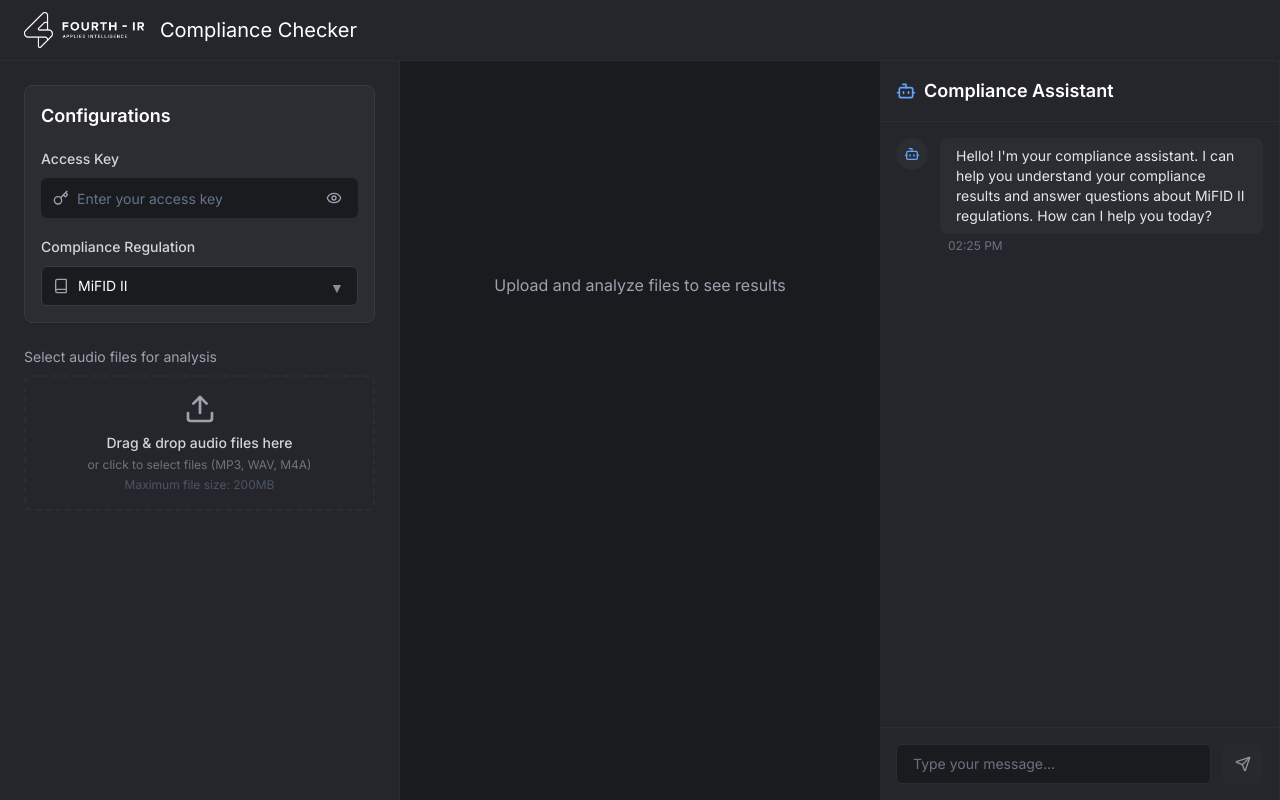
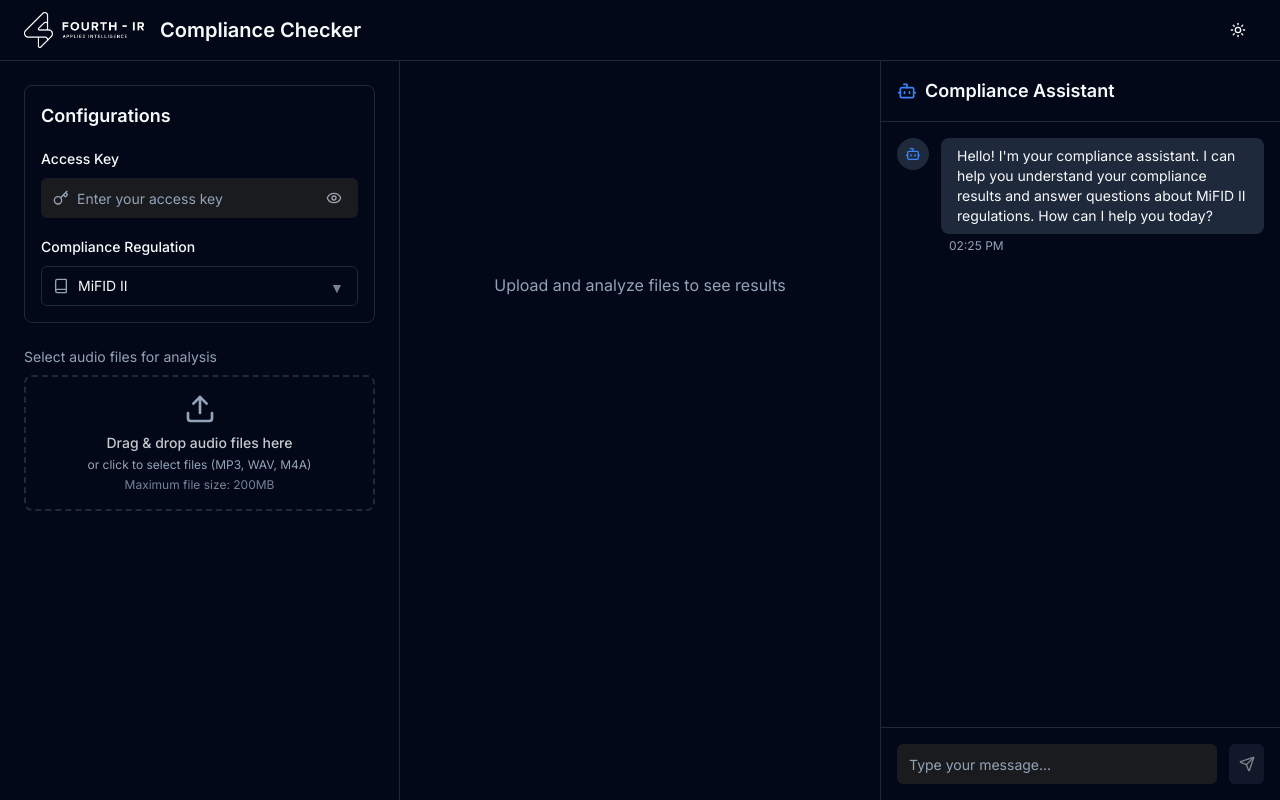
Before and after one commit to sage9705/compliance-checker-frontend, a Next.js app: page / in a window 1280 px wide. Built offline with nearby package versions, Linux system fonts and the light colour scheme.

Commit message:
implement theme toggling

```diff
--- a/app/globals.css
+++ b/app/globals.css
@@ -13,16 +13,16 @@
     --popover: 0 0% 100%;
     --popover-foreground: 222.2 84% 4.9%;
 
-    --primary: 221.2 83.2% 53.3%;
-    --primary-foreground: 210 40% 98%;
+    --primary: 265 89% 78%;
+    --primary-foreground: 0 0% 100%;
 
-    --secondary: 210 40% 96.1%;
+    --secondary: 0 0% 96%;
     --secondary-foreground: 222.2 47.4% 11.2%;
 
     --muted: 210 40% 96.1%;
     --muted-foreground: 215.4 16.3% 46.9%;
 
-    --accent: 210 40% 96.1%;
+    --accent: 265 89% 98%;
     --accent-foreground: 222.2 47.4% 11.2%;
 
     --destructive: 0 84.2% 60.2%;
@@ -30,8 +30,12 @@
 
     --border: 214.3 31.8% 91.4%;
     --input: 214.3 31.8% 91.4%;
-    --ring: 221.2 83.2% 53.3%;
+    --ring: 265 89% 78%;
+
     --radius: 0.5rem;
+
+    --gradient-start: 255 192 203;
+    --gradient-end: 147 51 234;
   }
 
   .dark {
@@ -65,11 +69,15 @@
   }
 }
 
+.gradient-bg {
+  @apply bg-gradient-to-r from-purple-600 to-blue-500;
+}
+
 @layer base {
   * {
-    @apply border-neutral-200;
+    @apply border-border;
   }
   body {
-    @apply bg-background text-foreground;
+    @apply bg-background text-foreground transition-colors duration-300;
   }
 }
--- a/app/layout.tsx
+++ b/app/layout.tsx
@@ -1,5 +1,6 @@
 import './globals.css';
 import { Inter } from 'next/font/google';
+import { ThemeProvider } from 'next-themes';
 
 const inter = Inter({ subsets: ['latin'] });
 
@@ -14,9 +15,16 @@ export default function RootLayout({
   children: React.ReactNode;
 }) {
   return (
-    <html lang="en" className="h-full">
-      <body className={`${inter.className} h-full bg-[#1A1B1E] text-white antialiased`}>
-        {children}
+    <html lang="en" suppressHydrationWarning>
+      <body className={`${inter.className} h-full antialiased`}>
+        <ThemeProvider
+          attribute="class"
+          defaultTheme="dark"
+          enableSystem={false}
+          disableTransitionOnChange
+        >
+          {children}
+        </ThemeProvider>
       </body>
     </html>
   );
--- a/app/page.tsx
+++ b/app/page.tsx
@@ -15,6 +15,8 @@ import { Input } from '@/components/ui/input';
 import { Select, SelectContent, SelectItem, SelectTrigger, SelectValue } from '@/components/ui/select';
 import { Card, CardContent } from '@/components/ui/card';
 import Image from "next/image"
+import { ThemeToggle } from '@/components/ThemeToggle';
+import { useTheme } from 'next-themes';
 
 interface ComplianceData {
   status: string;
@@ -44,6 +46,7 @@ const COMPLIANCE_REGULATIONS = [
 ];
 
 export default function Home() {
+  const { theme } = useTheme();
   const [files, setFiles] = useState<FileWithPath[]>([]);
   const [results, setResults] = useState<TranscriptionResult[]>([]);
   const [processing, setProcessing] = useState(false);
@@ -189,34 +192,33 @@ export default function Home() {
   };
 
   return (
-    <div className="h-screen flex flex-col bg-[#25262B] text-white">
+    <div className="h-screen flex flex-col bg-background text-foreground">
       {/* Top Navigation */}
-      <nav className="bg-[#25262B] border-b border-[#2C2D32] px-4 sm:px-6 py-3 flex items-center space-x-4">
-        <Image
-          src="/4th-IR_white_Horizontal.png"
-          alt="Fourth IR Logo"
-          width={120}
-          height={80}
-        />
-        <h1 className="text-xl text-white">Compliance Checker</h1>
+      <nav className="bg-card border-b border-border px-4 sm:px-6 py-3 flex items-center justify-between">
+        <div className="flex items-center space-x-4">
+          <Image
+            src={theme === 'dark' ? "/4th-IR_white_Horizontal.png" : "/4th-IR_Horizontal.png"}
+            alt="Fourth IR Logo"
+            width={120}
+            height={80}
+          />
+          <h1 className="text-xl font-semibold">Compliance Checker</h1>
+        </div>
+        <ThemeToggle />
       </nav>
-
-
 
       {/* Main Content */}
       <div className="flex flex-col lg:flex-row flex-1 overflow-hidden">
-
         {/* Left Panel - File Selection */}
-        <div className="w-full lg:w-[400px] flex-none border-b lg:border-b-0 lg:border-r border-[#2C2D32] bg-[#25262B]">
-
+        <div className="w-full lg:w-[400px] flex-none border-b lg:border-b-0 lg:border-r border-border bg-card">
           <div className="p-4 sm:p-6 space-y-6">
-            <Card className="bg-[#2C2D32] border-[#383A3F]">
+            <Card>
               <CardContent className="p-4 space-y-4">
-                <h2 className="text-lg text-white font-semibold">Configurations</h2>
+                <h2 className="text-lg font-semibold">Configurations</h2>
 
                 <div className="space-y-4">
                   <div className="space-y-2">
-                    <label className="text-sm font-medium text-gray-300">
+                    <label className="text-sm font-medium">
                       Access Key
                     </label>
                     <div className="relative">
@@ -224,36 +226,35 @@ export default function Home() {
                         type="password"
                         value={accessKey}
                         onChange={(e) => setAccessKey(e.target.value)}
-                        className="bg-[#1A1B1E] border-[#383A3F] text-white pl-9"
+                        className="pl-9"
                         placeholder="Enter your access key"
                         showPasswordToggle={true}
                       />
-                      <Key className="w-4 h-4 absolute left-3 top-1/2 -translate-y-1/2 text-gray-400" />
+                      <Key className="w-4 h-4 absolute left-3 top-1/2 -translate-y-1/2 text-muted-foreground" />
                     </div>
                   </div>
 
                   <div className="space-y-2">
-                    <label className="text-sm font-medium text-gray-300">
+                    <label className="text-sm font-medium">
                       Compliance Regulation
                     </label>
                     <div className="relative">
                       <Select value={regulation} onValueChange={setRegulation}>
-                        <SelectTrigger className="w-full bg-[#1A1B1E] border-[#383A3F] text-white pl-9">
+                        <SelectTrigger className="w-full pl-9">
                           <SelectValue />
                         </SelectTrigger>
-                        <SelectContent className="bg-[#2C2D32] border-[#383A3F]">
+                        <SelectContent>
                           {COMPLIANCE_REGULATIONS.map((reg) => (
                             <SelectItem
                               key={reg.value}
                               value={reg.value}
-                              className="text-white hover:bg-[#383A3F] focus:bg-[#383A3F]"
                             >
                               {reg.label}
                             </SelectItem>
                           ))}
                         </SelectContent>
                       </Select>
-                      <Book className="w-4 h-4 absolute left-3 top-1/2 -translate-y-1/2 text-gray-400" />
+                      <Book className="w-4 h-4 absolute left-3 top-1/2 -translate-y-1/2 text-muted-foreground" />
                     </div>
                   </div>
                 </div>
@@ -261,7 +262,7 @@ export default function Home() {
             </Card>
 
             <div className="space-y-2">
-              <p className="text-sm text-gray-400">
+              <p className="text-sm text-muted-foreground">
                 Select audio files for analysis
               </p>
 
@@ -272,15 +273,15 @@ export default function Home() {
 
             {files.length > 0 && (
               <div className="space-y-4">
-                <Card className="bg-[#2C2D32] border-[#383A3F]">
+                <Card>
                   <CardContent className="p-4">
                     <h3 className="text-sm font-medium mb-2">Selected Files</h3>
                     <div className="space-y-2">
                       {files.map((file, index) => (
                         <div key={index} className="flex items-center text-sm">
-                          <FileText className="w-4 h-4 mr-2 text-blue-400" />
+                          <FileText className="w-4 h-4 mr-2 text-primary" />
                           <span className="truncate flex-1">{file.name}</span>
-                          <span className="text-gray-400 ml-2">
+                          <span className="text-muted-foreground ml-2">
                             {formatFileSize(file.size / 1024)}
                           </span>
                         </div>
@@ -292,7 +293,7 @@ export default function Home() {
                 <Button
                   onClick={processFiles}
                   disabled={processing}
-                  className="w-full truncate bg-blue-600 hover:bg-blue-700"
+                  className="w-full truncate"
                 >
                   {processing
                     ? `Processing...`
@@ -302,7 +303,7 @@ export default function Home() {
                 {processing && (
                   <div>
                     <Progress value={progress} className="mb-2" />
-                    <p className="text-sm text-center text-gray-400">
+                    <p className="text-sm text-center text-muted-foreground">
                       {Math.round(progress)}% Complete
                       {currentFile && (
                         <span className="block text-xs mt-1">
@@ -318,12 +319,12 @@ export default function Home() {
         </div>
 
         {/* Right Panel - Results */}
-        <div className="flex-1 bg-[#1A1B1E] overflow-y-auto">
+        <div className="flex-1 bg-background overflow-y-auto">
           <div className="p-4 sm:p-6">
             {errors.length > 0 && (
               <div className="space-y-2 mb-6">
                 {errors.map((error, index) => (
-                  <Alert key={index} variant="destructive" className="bg-red-900/20 border-red-900">
+                  <Alert key={index} variant="destructive">
                     <AlertDescription>
                       <div className="font-medium">{error.fileName}</div>
                       <div className="text-sm">{error.error}</div>
@@ -345,7 +346,8 @@ export default function Home() {
                   <Button
                     onClick={downloadCSV}
                     disabled={processing}
-                    className="w-full sm:w-auto bg-[#2C2D32] hover:bg-[#383A3F] text-gray-300 border-none transition-colors"
+                    variant="outline"
+                    className="w-full sm:w-auto"
                   >
                     <Download className="w-4 h-4 mr-2" />
                     Export Results
@@ -355,7 +357,7 @@ export default function Home() {
                 <div className="space-y-4">
                   {results.map((result, index) => (
                     <ErrorBoundary key={`${result.filename}-${index}`}>
-                      <ComplianceResult result={result} darkMode />
+                      <ComplianceResult result={result} />
                     </ErrorBoundary>
                   ))}
                 </div>
@@ -363,7 +365,7 @@ export default function Home() {
             )}
 
             {!results.length && !errors.length && (
-              <div className="flex items-center justify-center min-h-[200px] lg:min-h-[400px] text-gray-400">
+              <div className="flex items-center justify-center min-h-[200px] lg:min-h-[400px] text-muted-foreground">
                 <p>Upload and analyze files to see results</p>
               </div>
             )}
@@ -371,7 +373,7 @@ export default function Home() {
         </div>
 
         {/* Chat Interface */}
-        <div className="w-full lg:w-[400px] flex-none border-b lg:border-b-0 lg:border-r border-[#2C2D32] bg-[#25262B]">
+        <div className="w-full lg:w-[400px] flex-none border-b lg:border-b-0 lg:border-l border-border bg-card">
           <ChatInterface />
         </div>
       </div>
--- a/components/ChatInterface.tsx
+++ b/components/ChatInterface.tsx
@@ -1,6 +1,8 @@
 import React, { useState, useRef, useEffect } from 'react';
 import { Button } from '@/components/ui/button';
 import { Send, Bot, User, Loader2 } from 'lucide-react';
+import { cn } from '@/lib/utils';
+import { Input } from '@/components/ui/input';
 
 interface Message {
     content: string;
@@ -68,40 +70,48 @@ const ChatInterface = () => {
     return (
         <div className="flex flex-col h-full">
             {/* Header */}
-            <div className="border-b border-[#2C2D32] p-4">
+            <div className="border-b border-border p-4 bg-card">
                 <div className="flex items-center gap-2">
-                    <Bot className="h-5 w-5 text-blue-400" />
-                    <h2 className="text-lg font-semibold text-white">Compliance Assistant</h2>
+                    <Bot className="h-5 w-5 text-primary" />
+                    <h2 className="text-lg font-semibold">Compliance Assistant</h2>
                 </div>
             </div>
 
             {/* Messages Area */}
-            <div className="flex-1 overflow-y-auto">
+            <div className="flex-1 overflow-y-auto bg-background">
                 <div className="space-y-6 p-4">
                     {messages.map((message, index) => (
                         <div
                             key={index}
-                            className={`flex items-start gap-3 ${message.role === 'user' ? 'flex-row-reverse' : ''
-                                }`}
+                            className={cn(
+                                "flex items-start gap-3",
+                                message.role === 'user' && "flex-row-reverse"
+                            )}
                         >
-                            <div className={`flex h-8 w-8 shrink-0 select-none items-center justify-center rounded-full ${message.role === 'user'
-                                ? 'bg-blue-600'
-                                : 'bg-[#2C2D32]'
-                                }`}>
+                            <div className={cn(
+                                "flex h-8 w-8 shrink-0 select-none items-center justify-center rounded-full",
+                                message.role === 'user'
+                                    ? "bg-primary text-primary-foreground"
+                                    : "bg-muted text-primary"
+                            )}>
                                 {message.role === 'user'
-                                    ? <User className="h-4 w-4 text-white" />
-                                    : <Bot className="h-4 w-4 text-blue-400" />
+                                    ? <User className="h-4 w-4" />
+                                    : <Bot className="h-4 w-4" />
                                 }
                             </div>
-                            <div className={`flex flex-col gap-1 ${message.role === 'user' ? 'items-end' : ''
-                                }`}>
-                                <div className={`rounded-lg px-4 py-2 text-sm max-w-[100%] ${message.role === 'user'
-                                    ? 'bg-blue-600 text-white'
-                                    : 'bg-[#2C2D32] text-gray-200'
-                                    }`}>
+                            <div className={cn(
+                                "flex flex-col gap-1",
+                                message.role === 'user' && "items-end"
+                            )}>
+                                <div className={cn(
+                                    "rounded-lg px-4 py-2 text-sm max-w-[100%]",
+                                    message.role === 'user'
+                                        ? "bg-primary text-primary-foreground"
+                                        : "bg-muted text-foreground"
+                                )}>
                                     {message.content}
                                 </div>
-                                <span className="text-xs text-gray-500 px-2">
+                                <span className="text-xs text-muted-foreground px-2">
                                     {message.timestamp.toLocaleTimeString([], {
                                         hour: '2-digit',
                                         minute: '2-digit'
@@ -112,11 +122,11 @@ const ChatInterface = () => {
                     ))}
                     {isLoading && (
                         <div className="flex items-start gap-3">
-                            <div className="flex h-8 w-8 shrink-0 items-center justify-center rounded-full bg-[#2C2D32]">
-                                <Bot className="h-4 w-4 text-blue-400" />
+                            <div className="flex h-8 w-8 shrink-0 items-center justify-center rounded-full bg-muted">
+                                <Bot className="h-4 w-4 text-primary" />
                             </div>
-                            <div className="flex items-center gap-2 rounded-lg bg-[#2C2D32] px-4 py-2 text-sm text-gray-200">
-                                <Loader2 className="h-4 w-4 animate-spin text-blue-400" />
+                            <div className="flex items-center gap-2 rounded-lg bg-muted px-4 py-2 text-sm text-foreground">
+                                <Loader2 className="h-4 w-4 animate-spin text-primary" />
                                 <span>Thinking...</span>
                             </div>
                         </div>
@@ -126,22 +136,21 @@ const ChatInterface = () => {
             </div>
 
             {/* Input Area */}
-            <div className="border-t border-[#2C2D32] p-4">
+            <div className="border-t border-border p-4 bg-card">
                 <form onSubmit={handleSubmit} className="flex gap-3">
-                    <input
+                    <Input
                         type="text"
                         value={inputMessage}
                         onChange={(e) => setInputMessage(e.target.value)}
                         placeholder="Type your message..."
-                        className="flex-1 rounded-md bg-[#1A1B1E] border border-[#2C2D32] px-4 py-2 text-sm text-white
-                                 placeholder:text-gray-500 focus:outline-none focus:ring-1 focus:ring-blue-500"
+                        className="flex-1"
                         disabled={isLoading}
                     />
                     <Button
                         type="submit"
                         disabled={isLoading || !inputMessage.trim()}
                         size="icon"
-                        className="bg-[#2C2D32] hover:bg-[#383A3F] text-white"
+                        variant="secondary"
                     >
                         {isLoading ? (
                             <Loader2 className="h-4 w-4 animate-spin" />
--- a/components/FileUpload.tsx
+++ b/components/FileUpload.tsx
@@ -37,26 +37,27 @@ const FileUpload: React.FC<FileUploadProps> = ({
                 <div
                     {...getRootProps()}
                     className={`border-2 border-dashed rounded-lg p-4 text-center cursor-pointer transition-colors
-                    ${isDragActive
-                            ? 'border-blue-500 bg-blue-500/10'
-                            : 'border-[#2C2D32] hover:border-blue-500/50'}`}
+                        ${isDragActive
+                            ? 'border-primary bg-primary/10'
+                            : 'border-border hover:border-primary/50'
+                        } dark:border-opacity-40`}
                 >
                     <input {...getInputProps()} />
-                    <Upload className="w-8 h-8 mx-auto mb-2 text-gray-400" />
-                    <p className="text-sm font-medium text-gray-300">
+                    <Upload className="w-8 h-8 mx-auto mb-2 text-muted-foreground" />
+                    <p className="text-sm font-medium text-foreground/80">
                         {isDragActive ? 'Drop the files here' : 'Drag & drop audio files here'}
                     </p>
-                    <p className="mt-1 text-xs text-gray-500">
+                    <p className="mt-1 text-xs text-muted-foreground">
                         or click to select files (MP3, WAV, M4A)
                     </p>
-                    <p className="mt-1 text-xs text-gray-600">
+                    <p className="mt-1 text-xs text-muted-foreground/80">
                         Maximum file size: {Math.round(maxSize / 1024 / 1024)}MB
                     </p>
                 </div>
 
                 {fileRejections.length > 0 && (
                     <ErrorBoundary>
-                        <Alert variant="destructive" className="mt-4 bg-red-900/20 border-red-900">
+                        <Alert variant="destructive" className="mt-4">
                             <AlertCircle className="h-4 w-4" />
                             <AlertDescription>
                                 {fileRejections.map(({ file, errors }: FileRejection) => (
--- /dev/null
+++ b/components/ThemeProvider.tsx
@@ -0,0 +1,62 @@
+import * as React from "react"
+import { createContext, useContext, useEffect, useState } from "react"
+
+type Theme = "dark" | "light"
+
+type ThemeProviderProps = {
+    children: React.ReactNode
+    defaultTheme?: Theme
+    storageKey?: string
+}
+
+type ThemeProviderState = {
+    theme: Theme
+    setTheme: (theme: Theme) => void
+}
+
+const initialState: ThemeProviderState = {
+    theme: "dark",
+    setTheme: () => null,
+}
+
+const ThemeProviderContext = createContext<ThemeProviderState>(initialState)
+
+export function ThemeProvider({
+    children,
+    defaultTheme = "dark",
+    storageKey = "ui-theme",
+    ...props
+}: ThemeProviderProps) {
+    const [theme, setTheme] = useState<Theme>(
+        () => (localStorage.getItem(storageKey) as Theme) || defaultTheme
+    )
+
+    useEffect(() => {
+        const root = window.document.documentElement
+        root.classList.remove("light", "dark")
+        root.classList.add(theme)
+        localStorage.setItem(storageKey, theme)
+    }, [theme, storageKey])
+
+    const value = {
+        theme,
+        setTheme: (theme: Theme) => {
+            setTheme(theme)
+        },
+    }
+
+    return (
+        <ThemeProviderContext.Provider {...props} value={value}>
+            {children}
+        </ThemeProviderContext.Provider>
+    )
+}
+
+export const useTheme = () => {
+    const context = useContext(ThemeProviderContext)
+
+    if (context === undefined)
+        throw new Error("useTheme must be used within a ThemeProvider")
+
+    return context
+}
--- /dev/null
+++ b/components/ThemeToggle.tsx
@@ -0,0 +1,23 @@
+"use client"
+
+import * as React from "react"
+import { Moon, Sun } from "lucide-react"
+import { useTheme } from "next-themes"
+import { Button } from "@/components/ui/button"
+
+export function ThemeToggle() {
+    const { theme, setTheme } = useTheme()
+
+    return (
+        <Button
+            variant="ghost"
+            size="icon"
+            onClick={() => setTheme(theme === "light" ? "dark" : "light")}
+            className="relative h-9 w-9"
+        >
+            <Sun className="h-4 w-4 rotate-0 scale-100 transition-all dark:-rotate-90 dark:scale-0" />
+            <Moon className="absolute h-4 w-4 rotate-90 scale-0 transition-all dark:rotate-0 dark:scale-100" />
+            <span className="sr-only">Toggle theme</span>
+        </Button>
+    )
+}
--- a/package.json
+++ b/package.json
@@ -18,6 +18,7 @@
     "clsx": "^2.1.1",
     "lucide-react": "^0.475.0",
     "next": "15.1.7",
+    "next-themes": "^0.4.4",
     "react": "^19.0.0",
     "react-dom": "^19.0.0",
     "react-dropzone": "^14.3.5",
```
Also changed, not shown: components/ComplianceResult.tsx (+24 -126 lines), public/4th-IR_Horizontal.png (added), 1 other file (tests, documents, lock files or other folders).
